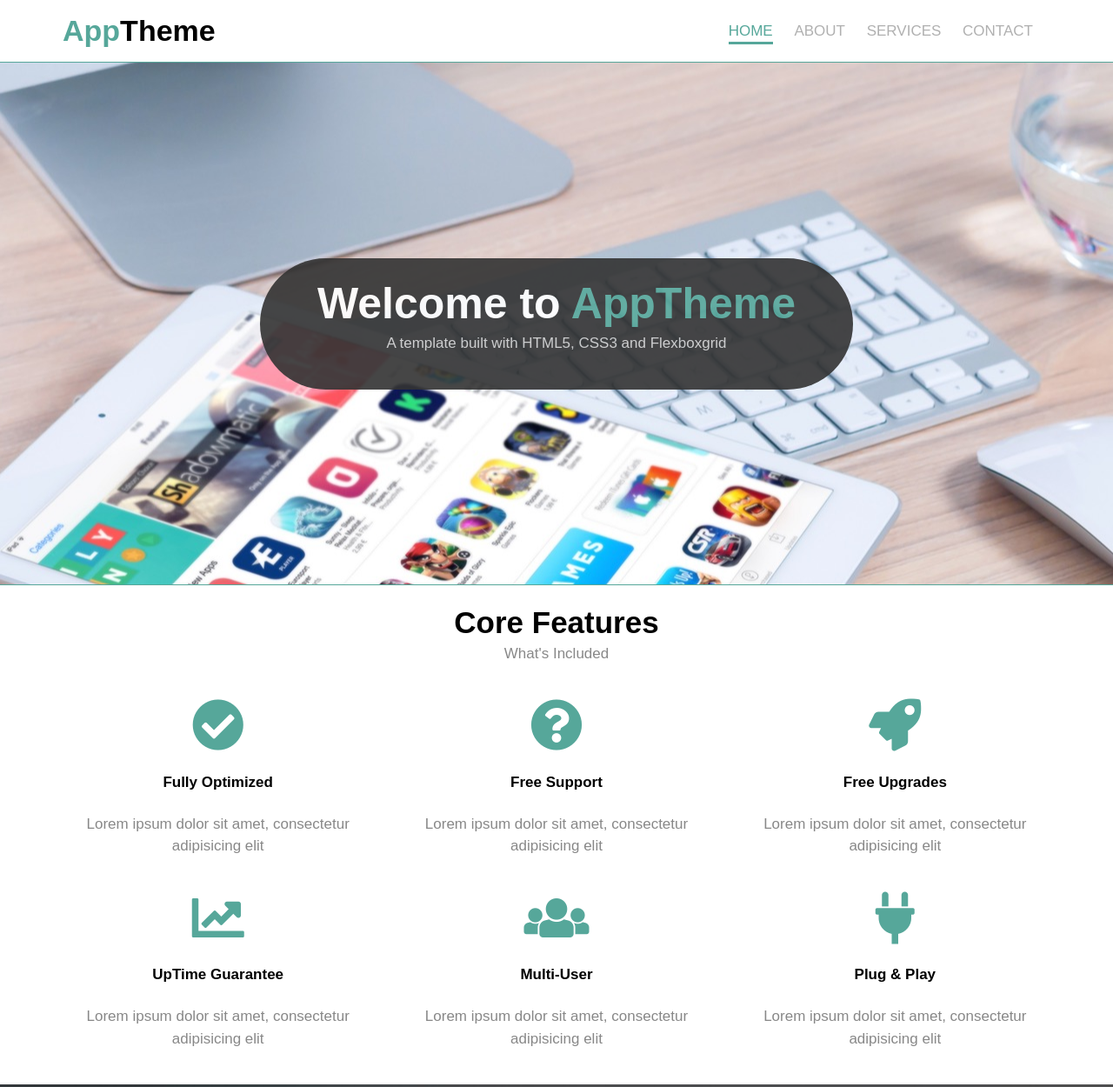
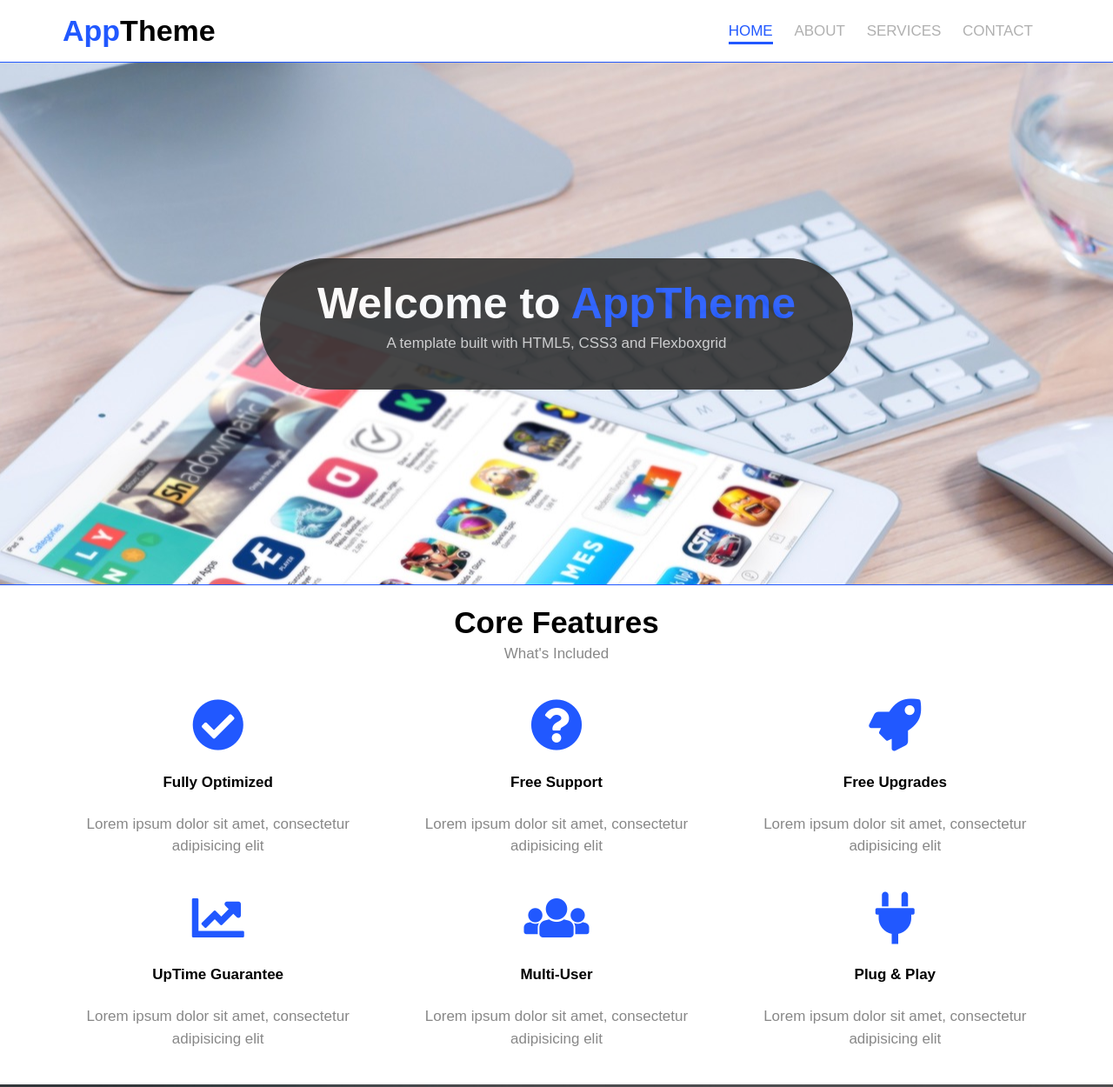
Before and after one commit to wullyjones/flexboxgrid-template, a plain HTML site: page index.html in a window 1280 px wide. Shown: the top 1250 px of the page at 87% size. Drawn offline with Linux system fonts and the light colour scheme.

Commit message:
Updated primary color

```diff
--- a/styles/main.css
+++ b/styles/main.css
@@ -16,16 +16,16 @@ img {
 
 /* Common Classes */
 .primary-text {
-  color: #56a79a;
+  color: #2158ff;
 }
 
 .primary-background {
-  background-color: #56a79a;
+  background-color: #2158ff;
 }
 
 /* Header */
 #main-header {
-  border-bottom: 1px solid #56a79a;
+  border-bottom: 1px solid #2158ff;
 }
 
 /* Navbar */
@@ -45,14 +45,14 @@ img {
 }
 
 #navbar li.current a, #navbar a:hover {
-  color: #56a79a;
-  border-bottom: 3px solid #56a79a;
+  color: #2158ff;
+  border-bottom: 3px solid #2158ff;
   padding-bottom: 3px;
 }
 
 #showcase {
   background:url('../images/showcase.jpg') no-repeat center center;
-  border-bottom: 1px solid #56a79a;
+  border-bottom: 1px solid #2158ff;
   margin-bottom: 30px;
 }
 
@@ -94,7 +94,7 @@ img {
 
 #features .fa {
   font-size: 60px;
-  color: #56a79a;
+  color: #2158ff;
 }
 
 /* Info */
@@ -150,7 +150,7 @@ img {
 
 /* Footer */
 #main-footer {
-  background: #56a79a;
+  background: #2158ff;
   color: #fff;
 }
 
@@ -171,7 +171,7 @@ img {
 }
 
 .services ul li:nth-child(even) {
-  background: #56a79a;
+  background: #2158ff;
   color: #fff;
 }
 
```
